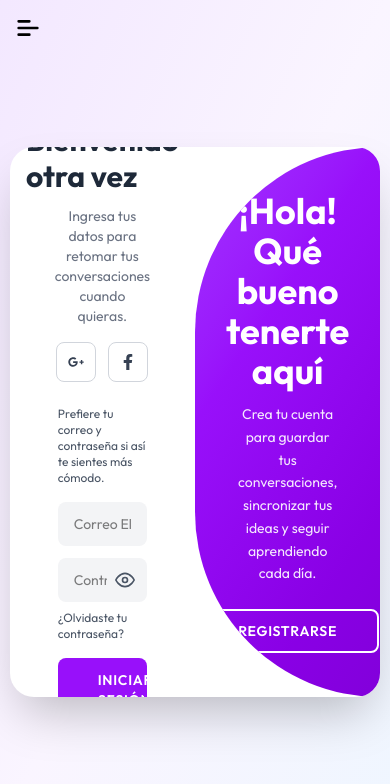
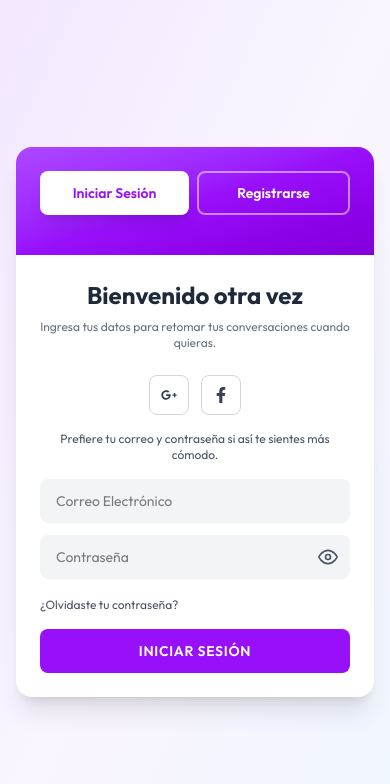
Before and after one commit to alanmaldonado987/Axtro, a React (Vite) app in the folder axtro-client/: page /account in a window 390 px wide. Shown: the top 784 px of the page. Built offline with nearby package versions, Linux system fonts and the light colour scheme; no server answers.

Commit message:
feat: change icon siderbar mobile page

```diff
--- a/axtro-client/src/App.jsx
+++ b/axtro-client/src/App.jsx
@@ -12,6 +12,7 @@ import { useAppContext } from './context/AppContext'
 import Configuration from './pages/Configuration'
 import Account from './pages/Account'
 import Information from './pages/Information'
+import { FiMenu } from 'react-icons/fi'
 
 const App = () => {
 
@@ -24,9 +25,24 @@ const App = () => {
 
   return (
     <>
-    {!isMenuOpen && <img src={assets.menu_icon} className='absolute top-3 left-3 w-8 h-8 cursor-pointer md:hidden not-dark:invert' onClick={()=>setIsMenuOpen(true)} />}
+    {user && !isMenuOpen && (
+      <button
+        onClick={()=>setIsMenuOpen(true)}
+        className='absolute top-3 left-3 w-10 h-10 flex items-center justify-center cursor-pointer md:hidden bg-white/80 dark:bg-[#1C1426]/80 backdrop-blur-sm rounded-lg border border-[#E2D4FF] dark:border-[#3B2A4F] hover:bg-white dark:hover:bg-[#2B1B3D] transition-all shadow-sm hover:shadow-md z-40 animate-fade-in'
+        aria-label="Abrir menú"
+      >
+        <FiMenu className='w-6 h-6 text-[#4C1D95] dark:text-[#E6CCFF] transition-transform hover:scale-110' />
+      </button>
+    )}
     {user ? (
       <div className='bg-[#F7F4FF] dark:bg-[#0F0618] transition-colors duration-300'>
+        {/* Overlay para móvil cuando el menú está abierto */}
+        {isMenuOpen && (
+          <div
+            onClick={() => setIsMenuOpen(false)}
+            className='fixed inset-0 bg-black/50 dark:bg-black/70 backdrop-blur-sm z-40 md:hidden animate-fade-in'
+          />
+        )}
         <div className='flex h-screen w-screen'>
           <Sidebar isMenuOpen={isMenuOpen} setIsMenuOpen={setIsMenuOpen} />
           <Routes>
--- a/axtro-client/src/components/Sidebar.jsx
+++ b/axtro-client/src/components/Sidebar.jsx
@@ -152,7 +152,7 @@ const Sidebar = ({ isMenuOpen, setIsMenuOpen }) => {
   }
 
   return (
-    <div className={`flex flex-col h-screen min-w-72 p-5 bg-[#F8F4FF] dark:bg-[#1C1426] border-r border-[#E2D4FF] dark:border-[#3B2A4F] backdrop-blur-3xl transition-all duration-500 max-md:absolute left-0 z-1 ${!isMenuOpen && 'max-md:-translate-x-full'}`}>
+    <div className={`flex flex-col h-screen min-w-72 p-5 bg-[#F8F4FF] dark:bg-[#1C1426] border-r border-[#E2D4FF] dark:border-[#3B2A4F] backdrop-blur-3xl transition-all duration-500 ease-out max-md:absolute left-0 z-50 ${!isMenuOpen ? 'max-md:-translate-x-full max-md:opacity-0' : 'max-md:translate-x-0 max-md:opacity-100'}`}>
       {/* Logo */}
       <div className='flex items-center'>
         <img src={theme === 'dark' ? assets.logo_full : assets.logo_full_dark } alt='' className='w-full max-w-22' /> <p className='text-2xl text-[#4C1D95] dark:text-white'><i>Axtro AI</i></p>
--- a/axtro-client/src/pages/LoginRegister.jsx
+++ b/axtro-client/src/pages/LoginRegister.jsx
@@ -140,7 +140,7 @@ const LoginRegister = () => {
   }, [])
 
   return (
-    <div className="flex items-center justify-center min-h-screen bg-gradient-to-br from-purple-100 via-purple-50 to-blue-50">
+    <div className="flex items-center justify-center min-h-screen bg-gradient-to-br from-purple-100 via-purple-50 to-blue-50 p-4">
       {loginTransitioning && (
         <div className="fixed inset-0 z-50 flex flex-col items-center justify-center gap-6 bg-[#0F0618]/85 backdrop-blur-xl text-white transition-opacity">
           <div className="uppercase tracking-[0.4em] text-xs text-[#D8C8FF]">cargando</div>
@@ -153,8 +153,177 @@ const LoginRegister = () => {
           <p className="text-sm text-[#D8C8FF]/80">Sincronizando tus chats, preferencias y atajos favoritos.</p>
         </div>
       )}
+
+      {/* Mobile Layout */}
+      <div className="md:hidden w-full max-w-md">
+        <div className="bg-white rounded-2xl shadow-xl overflow-hidden">
+          {/* Mobile Header Toggle */}
+          <div className="bg-gradient-to-br from-purple-500 via-purple-600 to-purple-700 text-white p-6">
+            <div className="flex gap-2 mb-4">
+              <button
+                onClick={() => setActive(false)}
+                className={`flex-1 py-2.5 px-4 rounded-lg font-semibold text-sm transition-all ${
+                  !active
+                    ? "bg-white text-purple-600 shadow-lg"
+                    : "bg-transparent text-white border-2 border-white/50"
+                }`}
+              >
+                Iniciar Sesión
+              </button>
+              <button
+                onClick={() => setActive(true)}
+                className={`flex-1 py-2.5 px-4 rounded-lg font-semibold text-sm transition-all ${
+                  active
+                    ? "bg-white text-purple-600 shadow-lg"
+                    : "bg-transparent text-white border-2 border-white/50"
+                }`}
+              >
+                Registrarse
+              </button>
+            </div>
+          </div>
+
+          {/* Mobile Content */}
+          <div className="p-6">
+            {!active ? (
+              /* SIGN IN MOBILE */
+              <div className="w-full">
+                <h1 className="text-2xl font-bold text-gray-800 mb-2 text-center">Bienvenido otra vez</h1>
+                <p className="text-xs text-gray-500 text-center mb-6">
+                  Ingresa tus datos para retomar tus conversaciones cuando quieras.
+                </p>
+
+                <div className="flex gap-3 mb-4 justify-center">
+                  <Icon><FaGooglePlusG /></Icon>
+                  <Icon><FaFacebookF /></Icon>
+                </div>
+
+                <span className="text-xs text-gray-600 mb-4 block text-center">Prefiere tu correo y contraseña si así te sientes más cómodo.</span>
+
+                {error && !active && (
+                  <div className="w-full bg-red-100 text-red-700 px-4 py-2 rounded-lg mb-4 text-xs">
+                    {error}
+                  </div>
+                )}
+
+                <form onSubmit={handleLogin} className="w-full">
+                  <input
+                    type="email"
+                    placeholder="Correo Electrónico"
+                    value={loginData.email}
+                    onChange={(e) => setLoginData({...loginData, email: e.target.value})}
+                    className="w-full bg-gray-100 border-none rounded-lg px-4 py-3 mb-3 text-sm outline-none focus:bg-gray-200 transition"
+                  />
+                  <div className="relative mb-3">
+                    <input
+                      type={showLoginPassword ? "text" : "password"}
+                      placeholder="Contraseña"
+                      value={loginData.password}
+                      onChange={(e) => setLoginData({...loginData, password: e.target.value})}
+                      className="w-full bg-gray-100 border-none rounded-lg px-4 py-3 pr-10 text-sm outline-none focus:bg-gray-200 transition"
+                    />
+                    <button
+                      type="button"
+                      onClick={() => setShowLoginPassword(!showLoginPassword)}
+                      className="absolute right-3 top-1/2 transform -translate-y-1/2 text-gray-600 hover:text-gray-800 transition-colors cursor-pointer"
+                    >
+                      {showLoginPassword ? <FiEyeOff className="w-5 h-5" /> : <FiEye className="w-5 h-5" />}
+                    </button>
+                  </div>
+
+                  <button
+                    type="button"
+                    onClick={() => setIsForgotPasswordOpen(true)}
+                    className="text-xs text-gray-600 hover:text-gray-800 mb-4 text-left cursor-pointer w-full"
+                  >
+                    ¿Olvidaste tu contraseña?
+                  </button>
+
+                  <button
+                    type="submit"
+                    disabled={loading}
+                    className="bg-purple-600 text-white font-semibold px-10 py-3 rounded-lg text-sm uppercase tracking-wider hover:bg-purple-700 transition disabled:opacity-50 disabled:cursor-not-allowed w-full cursor-pointer"
+                  >
+                    {loading ? 'Iniciando sesión...' : 'Iniciar Sesión'}
+                  </button>
+                </form>
+              </div>
+            ) : (
+              /* SIGN UP MOBILE */
+              <div className="w-full">
+                <h1 className="text-2xl font-bold text-gray-800 mb-2 text-center">Crea tu espacio en Axtro</h1>
+                <p className="text-xs text-gray-500 text-center mb-6">
+                  Toma dos minutos para registrarte y empieza a conversar con tu asistente personal.
+                </p>
+
+                <div className="flex gap-3 mb-4 justify-center">
+                  <Icon><FaGooglePlusG /></Icon>
+                  <Icon><FaFacebookF /></Icon>
+                </div>
+
+                <span className="text-xs text-gray-600 mb-4 block text-center">También puedes usar tu correo para registrarte.</span>
+
+                {error && active && (
+                  <div className="w-full bg-red-100 text-red-700 px-4 py-2 rounded-lg mb-4 text-xs">
+                    {error}
+                  </div>
+                )}
+
+                {success && active && (
+                  <div className="w-full bg-green-100 text-green-700 px-4 py-2 rounded-lg mb-4 text-xs">
+                    {success}
+                  </div>
+                )}
+
+                <form onSubmit={handleRegister} className="w-full">
+                  <input
+                    type="text"
+                    placeholder="Nombre"
+                    value={registerData.name}
+                    onChange={(e) => setRegisterData({...registerData, name: e.target.value})}
+                    className="w-full bg-gray-100 border-none rounded-lg px-4 py-3 mb-3 text-sm outline-none focus:bg-gray-200 transition"
+                  />
+                  <input
+                    type="email"
+                    placeholder="Correo Electrónico"
+                    value={registerData.email}
+                    onChange={(e) => setRegisterData({...registerData, email: e.target.value})}
+                    className="w-full bg-gray-100 border-none rounded-lg px-4 py-3 mb-3 text-sm outline-none focus:bg-gray-200 transition"
+                  />
+                  <div className="relative mb-4">
+                    <input
+                      type={showRegisterPassword ? "text" : "password"}
+                      placeholder="Contraseña"
+                      value={registerData.password}
+                      onChange={(e) => setRegisterData({...registerData, password: e.target.value})}
+                      className="w-full bg-gray-100 border-none rounded-lg px-4 py-3 pr-10 text-sm outline-none focus:bg-gray-200 transition"
+                    />
+                    <button
+                      type="button"
+                      onClick={() => setShowRegisterPassword(!showRegisterPassword)}
+                      className="absolute right-3 top-1/2 transform -translate-y-1/2 text-gray-600 hover:text-gray-800 transition-colors cursor-pointer"
+                    >
+                      {showRegisterPassword ? <FiEyeOff className="w-5 h-5" /> : <FiEye className="w-5 h-5" />}
+                    </button>
+                  </div>
+
+                  <button
+                    type="submit"
+                    disabled={loading}
+                    className="bg-purple-600 text-white font-semibold px-10 py-3 rounded-lg text-sm uppercase tracking-wider hover:bg-purple-700 transition disabled:opacity-50 disabled:cursor-not-allowed w-full cursor-pointer"
+                  >
+                    {loading ? 'Registrando...' : 'Registrarse'}
+                  </button>
+                </form>
+              </div>
+            )}
+          </div>
+        </div>
+      </div>
+
+      {/* Desktop Layout */}
       <div
-        className={`relative bg-white rounded-3xl shadow-2xl overflow-hidden w-[850px] max-w-[95vw] h-[550px] transition-all duration-700 ${
+        className={`hidden md:block relative bg-white rounded-3xl shadow-2xl overflow-hidden w-[850px] max-w-[95vw] h-[550px] transition-all duration-700 ${
           active ? "active" : ""
         }`}
       >
```
